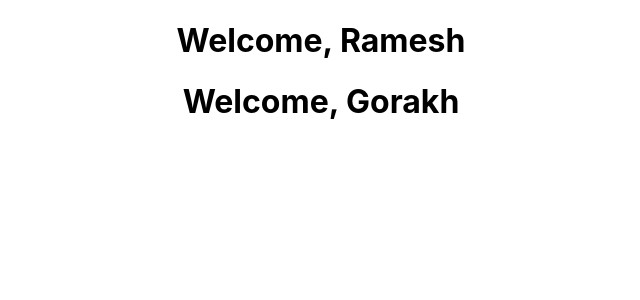
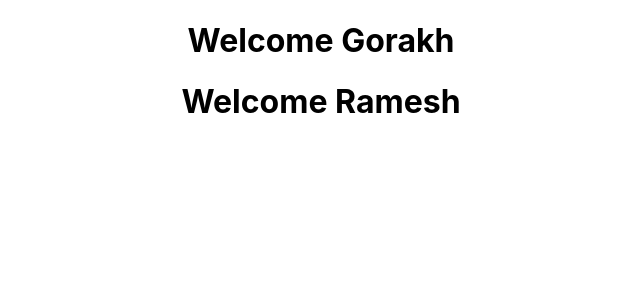
Before and after one commit to gorakh999/react-learning, a React (Create React App) app in the folder day-06-oct-2024/my-app/: page / in a window 1280 px wide. Shown: the top 300 px of the page, without its empty margins (319-959 px from the left). Built offline with nearby package versions, Linux system fonts and the light colour scheme.

Commit message:
React Class  Components

```diff
--- a/day-06-oct-2024/my-app/src/App.js
+++ b/day-06-oct-2024/my-app/src/App.js
@@ -1,12 +1,16 @@
 import logo from './logo.svg';
 import './App.css';
 import Welcome from './components/Welcome';
+import Greeting from './components/Greeting';
 
 function App() {
   return (
     <div className="App">
-      <Welcome name = "Ramesh"/>
-      <Welcome name = "Gorakh"/>
+      {/* <Welcome name = "Ramesh"/>
+      <Welcome name = "Gorakh"/> */}
+      <Greeting name='Gorakh'/>
+      <Greeting name='Ramesh'/>
+
 
     </div>
   );
--- /dev/null
+++ b/day-06-oct-2024/my-app/src/components/Greeting.js
@@ -0,0 +1,9 @@
+import React from "react"
+class Greeting extends React.Component{
+
+    render(){
+        return <h1> Welcome {this.props.name}</h1>
+    }
+}
+
+export default Greeting
```
